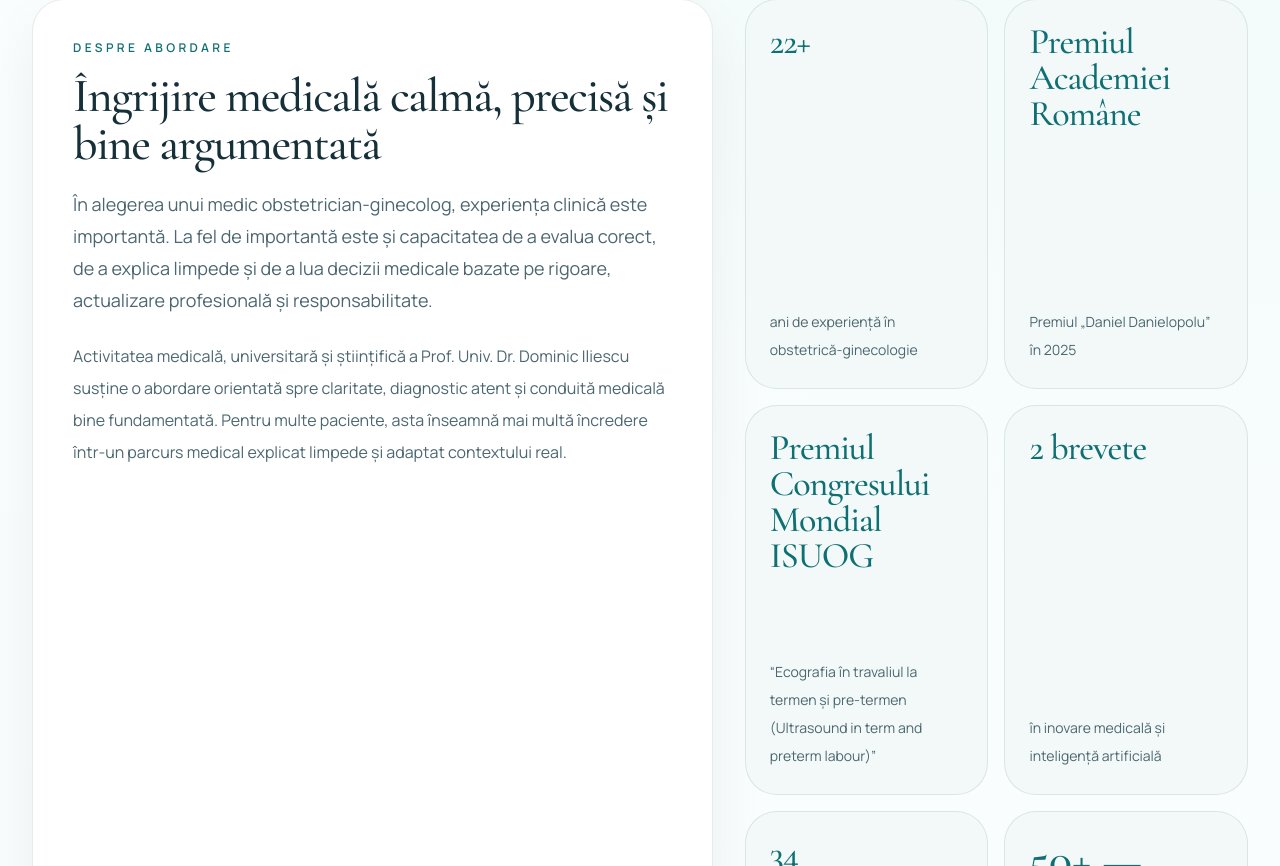
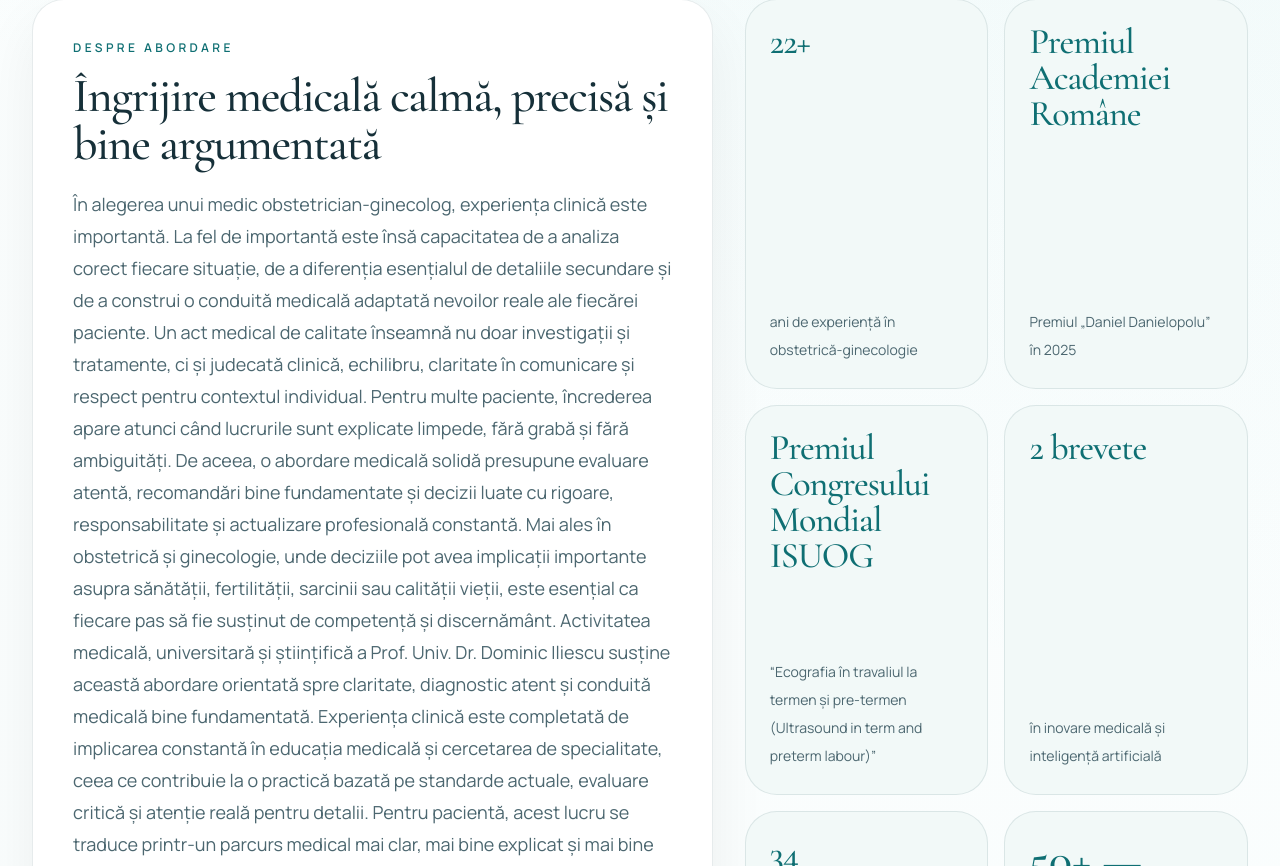
Before and after one commit to SynNabres/IliescuDominic, a Next.js app: page / in a window 1280 px wide. Shown: the part 934-1800 px from the top of the page. Built offline with nearby package versions, Linux system fonts and the light colour scheme; no server answers.

Commit message:
Update page.tsx

```diff
--- a/src/app/page.tsx
+++ b/src/app/page.tsx
@@ -90,7 +90,10 @@ export default function HomePage() {
             <SectionHeading
               eyebrow="Despre abordare"
               title="Îngrijire medicală calmă, precisă și bine argumentată"
-              description="În alegerea unui medic obstetrician-ginecolog, experiența clinică este importantă. La fel de importantă este și capacitatea de a evalua corect, de a explica limpede și de a lua decizii medicale bazate pe rigoare, actualizare profesională și responsabilitate."
+              description="În alegerea unui medic obstetrician-ginecolog, experiența clinică este importantă. La fel de importantă este însă capacitatea de a analiza corect fiecare situație, de a diferenția esențialul de detaliile secundare și de a construi o conduită medicală adaptată nevoilor reale ale fiecărei paciente. Un act medical de calitate înseamnă nu doar investigații și tratamente, ci și judecată clinică, echilibru, claritate în comunicare și respect pentru contextul individual.
+              Pentru multe paciente, încrederea apare atunci când lucrurile sunt explicate limpede, fără grabă și fără ambiguități. De aceea, o abordare medicală solidă presupune evaluare atentă, recomandări bine fundamentate și decizii luate cu rigoare, responsabilitate și actualizare profesională constantă. Mai ales în obstetrică și ginecologie, unde deciziile pot avea implicații importante asupra sănătății, fertilității, sarcinii sau calității vieții, este esențial ca fiecare pas să fie susținut de competență și discernământ.
+              Activitatea medicală, universitară și științifică a Prof. Univ. Dr. Dominic Iliescu susține această abordare orientată spre claritate, diagnostic atent și conduită medicală bine fundamentată. Experiența clinică este completată de implicarea constantă în educația medicală și cercetarea de specialitate, ceea ce contribuie la o practică bazată pe standarde actuale, evaluare critică și atenție reală pentru detalii.
+              Pentru pacientă, acest lucru se traduce printr-un parcurs medical mai clar, mai bine explicat și mai bine înțeles. Înseamnă investigații recomandate cu un scop precis, opțiuni prezentate onest, răspunsuri formulate clar și decizii construite pe argumente medicale solide. Înseamnă, de asemenea, o relație medicală bazată pe seriozitate, echilibru și încredere — mai ales în momentele în care este nevoie de siguranță, orientare și o evaluare atentă."
             />
             <p className="mt-6 text-base leading-8 text-[var(--color-muted)]">
               Activitatea medicală, universitară și științifică a Prof. Univ. Dr. Dominic Iliescu susține o abordare orientată spre claritate, diagnostic atent și conduită medicală bine fundamentată. Pentru multe paciente, asta înseamnă mai multă încredere într-un parcurs medical explicat limpede și adaptat contextului real.
```
